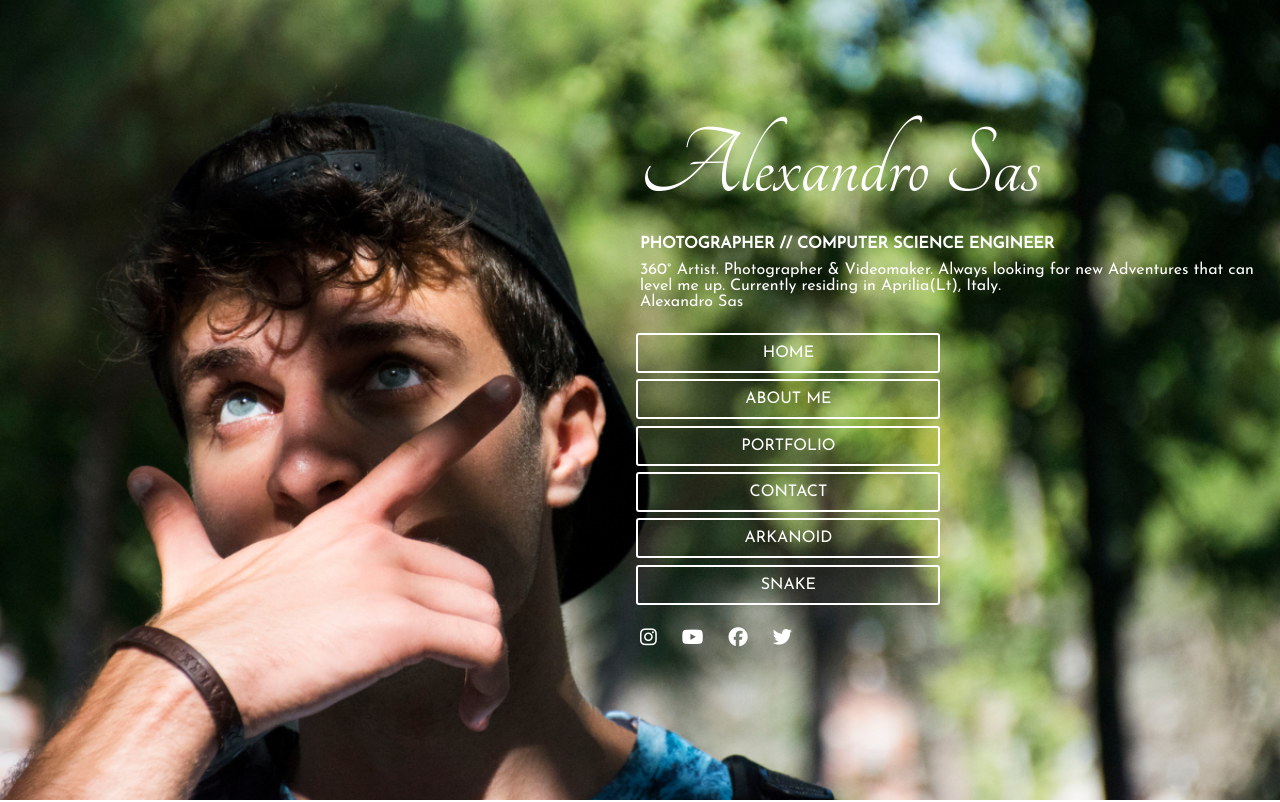
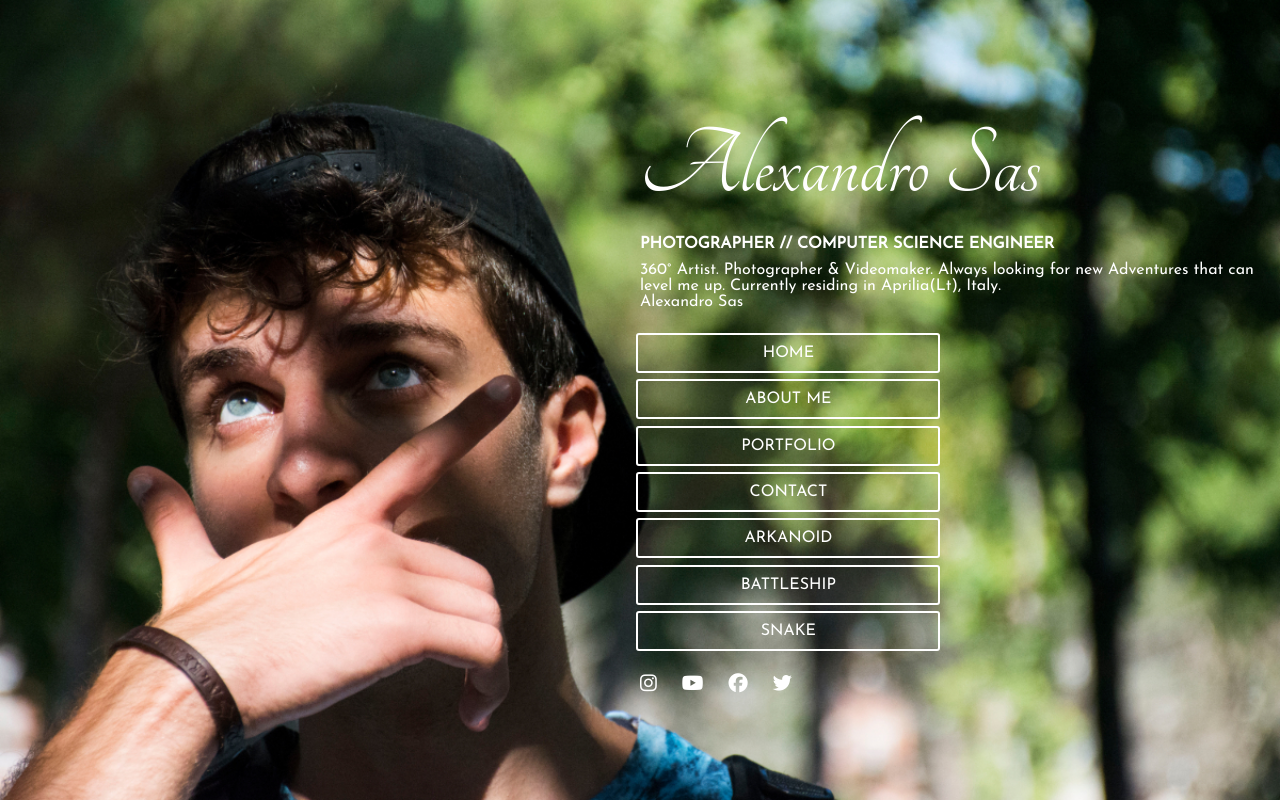
Before and after one commit to AlexandroSas/home, a plain HTML site: page index.html in a window 1280 px wide. Shown: the top 802 px of the page. Drawn offline with Linux system fonts and the light colour scheme.

Commit message:
add battleship

```diff
--- a/index.html
+++ b/index.html
@@ -29,6 +29,7 @@
                     <li><a href="#prtf" class="nav-item">PORTFOLIO</a></li>
                     <li><a href="#cont" class="nav-item">CONTACT</a></li>
                     <li><a href="./arkanoid.html" class="nav-item">ARKANOID</a></li>
+                    <li><a href="./battleship.html" class="nav-item">BATTLESHIP</a></li>
                     <li><a href="./snake.html" class="nav-item">SNAKE</a></li>
                 </ul>
                 <ul class="social">
```
